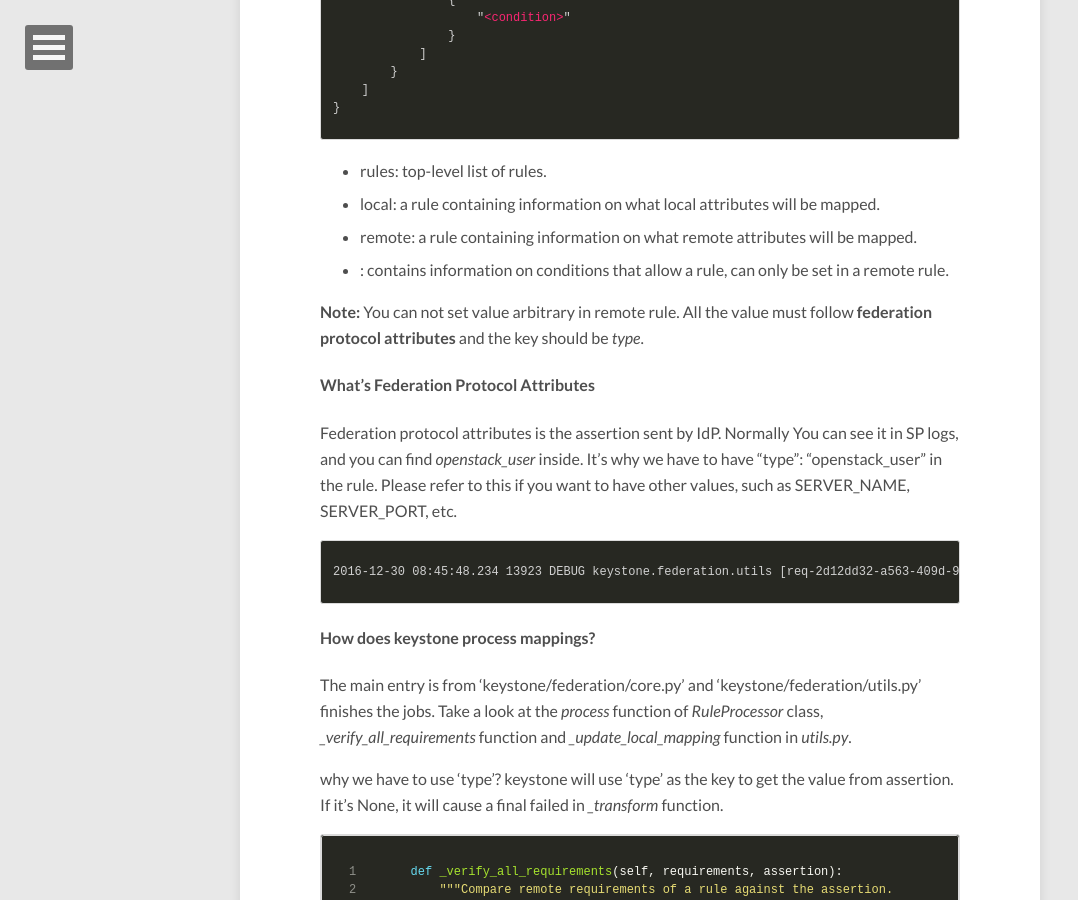
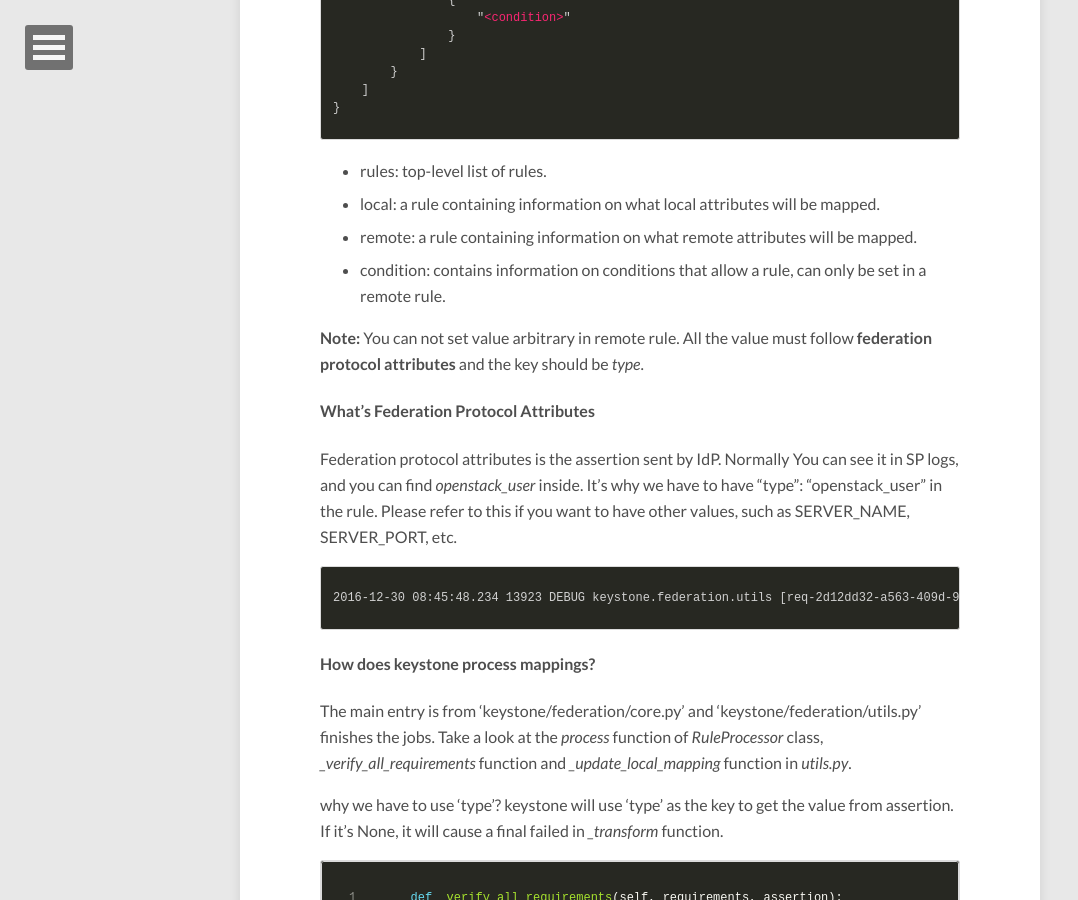
Before and after one commit to shuquan/shuquan.github.io, a Jekyll site: the page built from _posts/2016-12-29-dig-into-mapping-of-k2k-federation.md, in a window 1280 px wide and 900 px high, scrolled down 1483 px. Shown: the whole window, without its empty margins (0-1078 px from the left). Built offline with Jekyll 4.4.1, drawn with Linux system fonts in a browser that asks for light colours; nearby versions of some CDN libraries; comment, search, counter and statistics services are not loaded.

Commit message:
Update dig into mapping of k2k federation

```diff
--- a/_posts/2016-12-29-dig-into-mapping-of-k2k-federation.md
+++ b/_posts/2016-12-29-dig-into-mapping-of-k2k-federation.md
@@ -75,7 +75,7 @@ A rule hierarchy looks as follows:
 * rules: top-level list of rules.
 * local: a rule containing information on what local attributes will be mapped.
 * remote: a rule containing information on what remote attributes will be mapped.
-* <condition>: contains information on conditions that allow a rule, can only be set in a remote rule.
+* condition: contains information on conditions that allow a rule, can only be set in a remote rule.
 
 **Note:** You can not set value arbitrary in remote rule. All the value must follow **federation protocol attributes** and the key should be *type*.
 
```
